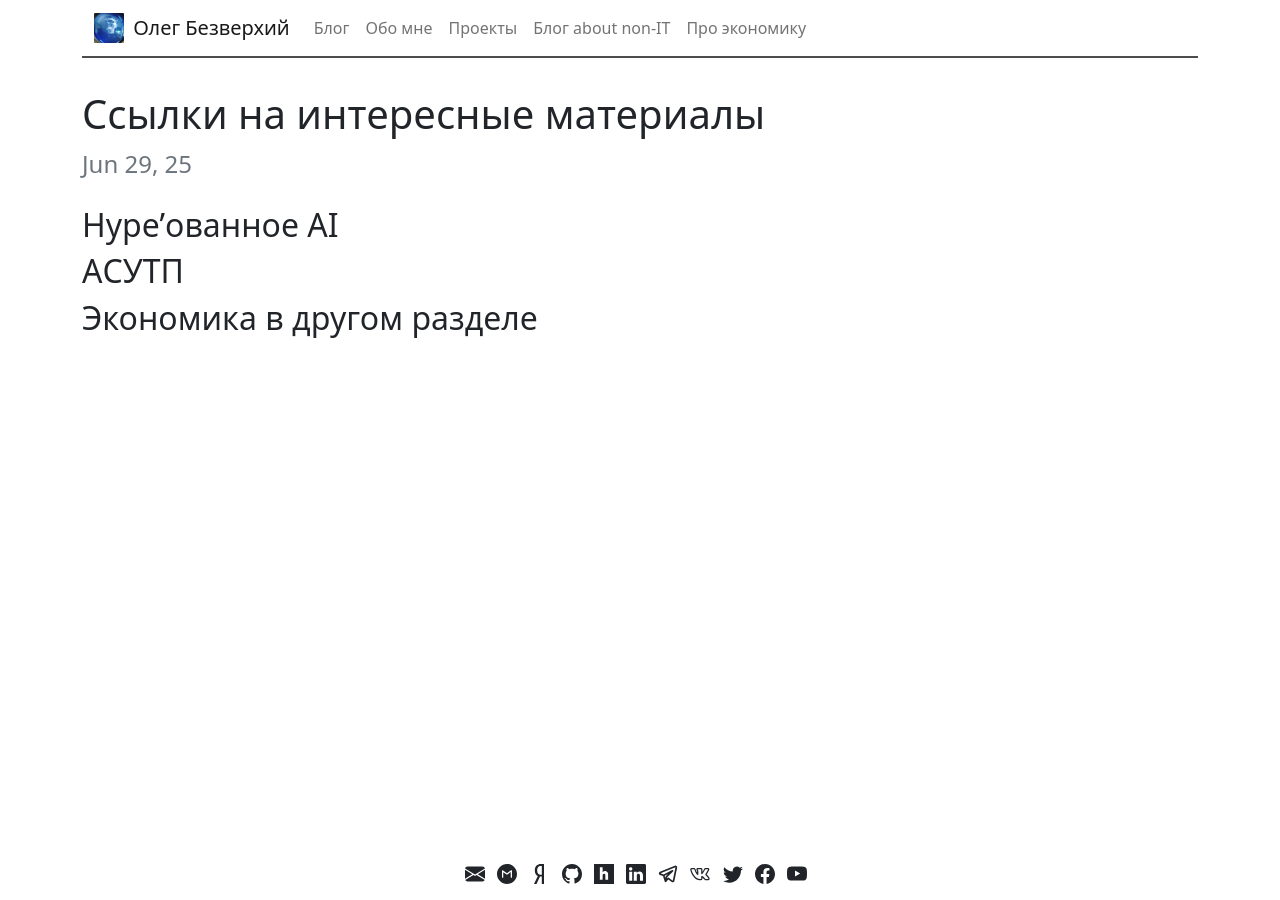
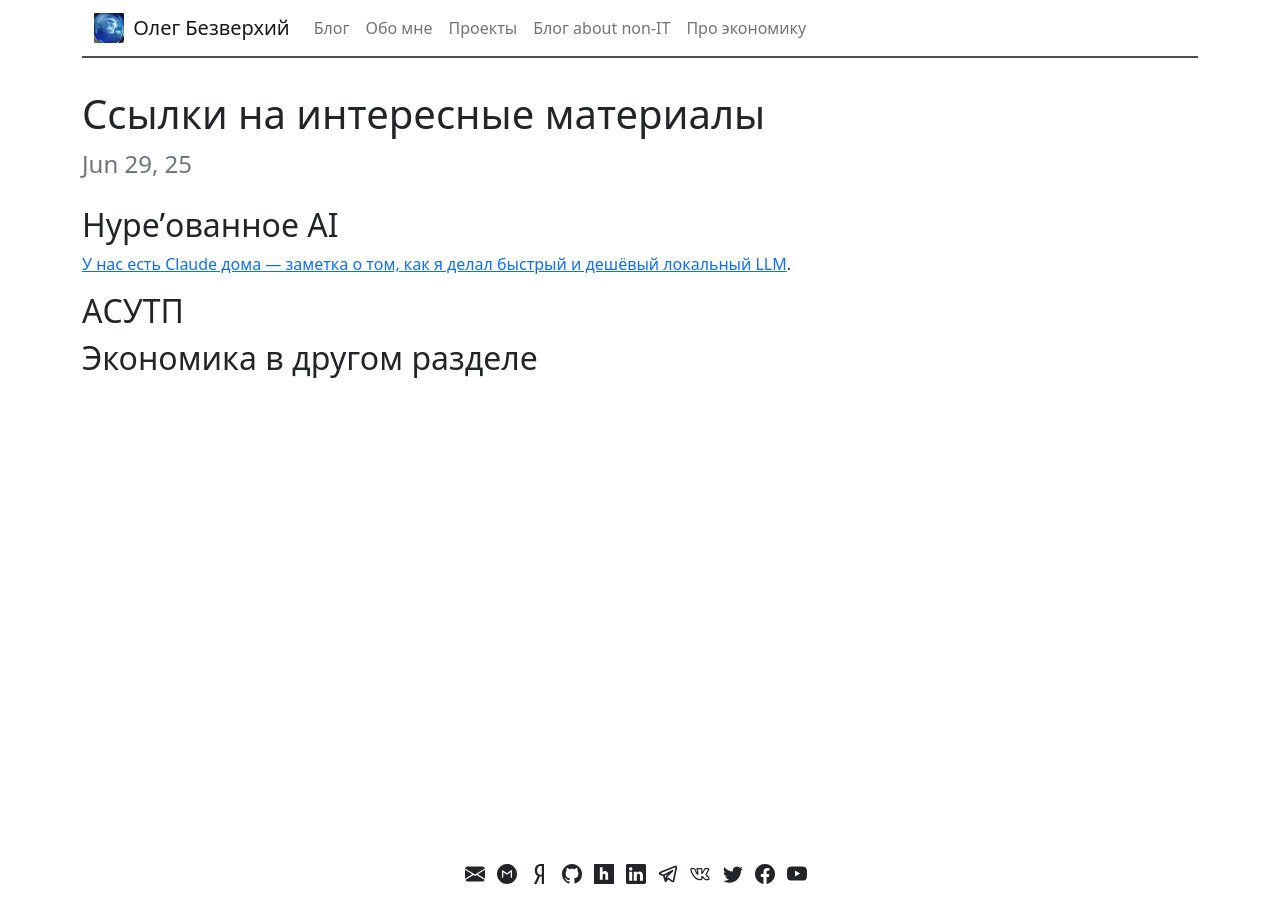
Before and after one commit to OlegBezverhii/olegbezverhii.github.io, a Jekyll site: the page built from blog2/_posts/2025-06-29-First.md, in a window 1280 px wide. Built offline with Jekyll 4.4.1, drawn with Linux system fonts in a browser that asks for light colours.

Commit message:
Update 2025-06-29-First.md

```diff
--- a/blog2/_posts/2025-06-29-First.md
+++ b/blog2/_posts/2025-06-29-First.md
@@ -5,6 +5,7 @@ title: Ссылки на интересные материалы
 
 ## Hype'ованное AI
 
+[У нас есть Claude дома — заметка о том, как я делал быстрый и дешёвый локальный LLM](https://habr.com/ru/companies/ruvds/articles/1106678/).
 
 
 ## АСУТП
```
